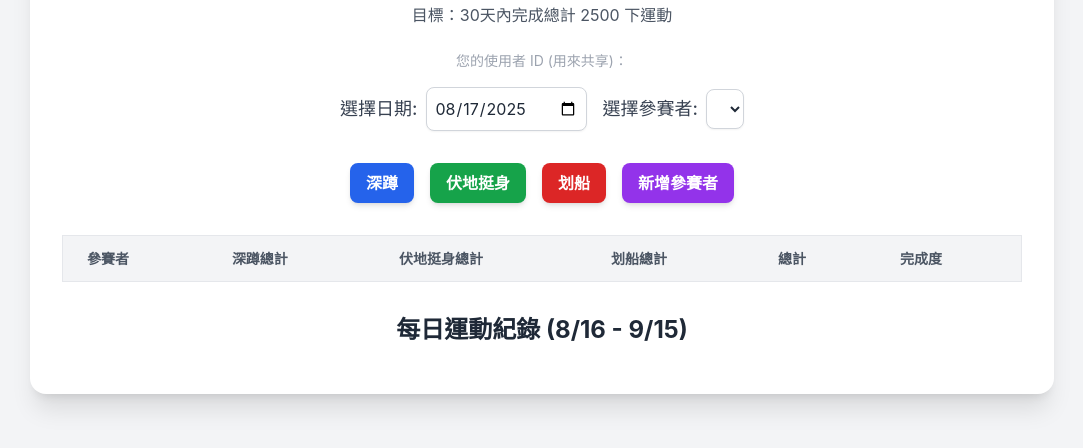
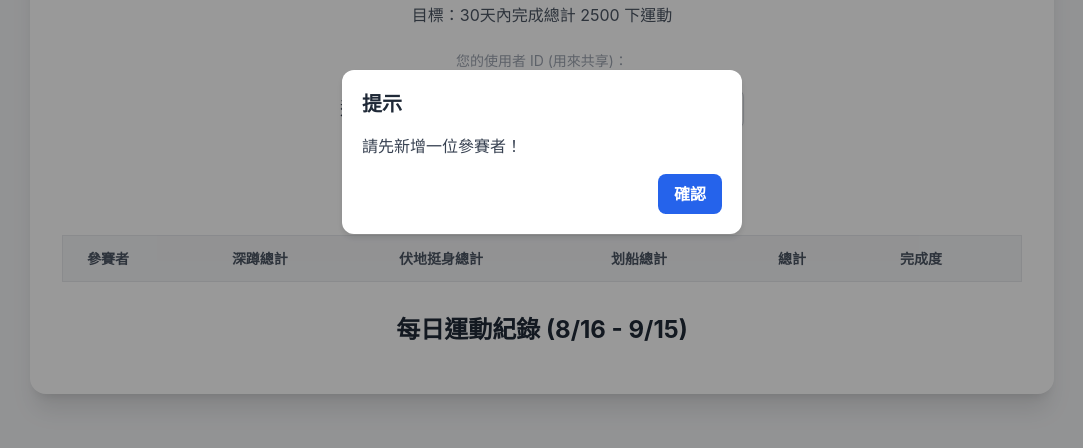
Before and after one commit to ychuh/exercise-tracker, a plain HTML site: page index.html in a window 1280 px wide. Both pictures are taken after a click on the button "深蹲". Shown: the part 248-696 px from the top of the page, without its empty margins (98-1181 px from the left). Drawn offline with nearby package versions, Linux system fonts and the light colour scheme; no server answers.

Commit message:
Update index.html

```diff
--- a/index.html
+++ b/index.html
@@ -325,6 +325,14 @@
                 participantSelect.appendChild(option);
             });
 
+            // 如果沒有參賽者，新增預設選項
+            if (participantIds.length === 0) {
+                const option = document.createElement('option');
+                option.value = '';
+                option.textContent = '請先新增參賽者';
+                participantSelect.appendChild(option);
+            }
+
             Object.keys(challengeData).forEach(participantId => {
                 const participant = challengeData[participantId];
                 const row = document.createElement('tr');
@@ -482,7 +490,23 @@
         async function handleExerciseClick(exerciseType) {
             const participantId = participantSelect.value;
             if (!participantId) {
-                alert("請先新增一位參賽者！");
+                // 使用自定義的彈窗來代替 alert
+                const modal = document.createElement('div');
+                modal.className = 'modal';
+                modal.innerHTML = `
+                    <div class="modal-content">
+                        <h3 class="text-xl font-bold mb-4">提示</h3>
+                        <p class="mb-4 text-gray-700">請先新增一位參賽者！</p>
+                        <div class="flex justify-end">
+                            <button id="modal-ok" class="bg-blue-600 hover:bg-blue-700 text-white font-semibold py-2 px-4 rounded-lg">確認</button>
+                        </div>
+                    </div>
+                `;
+                document.body.appendChild(modal);
+                modal.style.display = 'flex';
+                document.getElementById('modal-ok').addEventListener('click', () => {
+                    document.body.removeChild(modal);
+                });
                 return;
             }
             const selectedDate = dateSelect.value;
```
